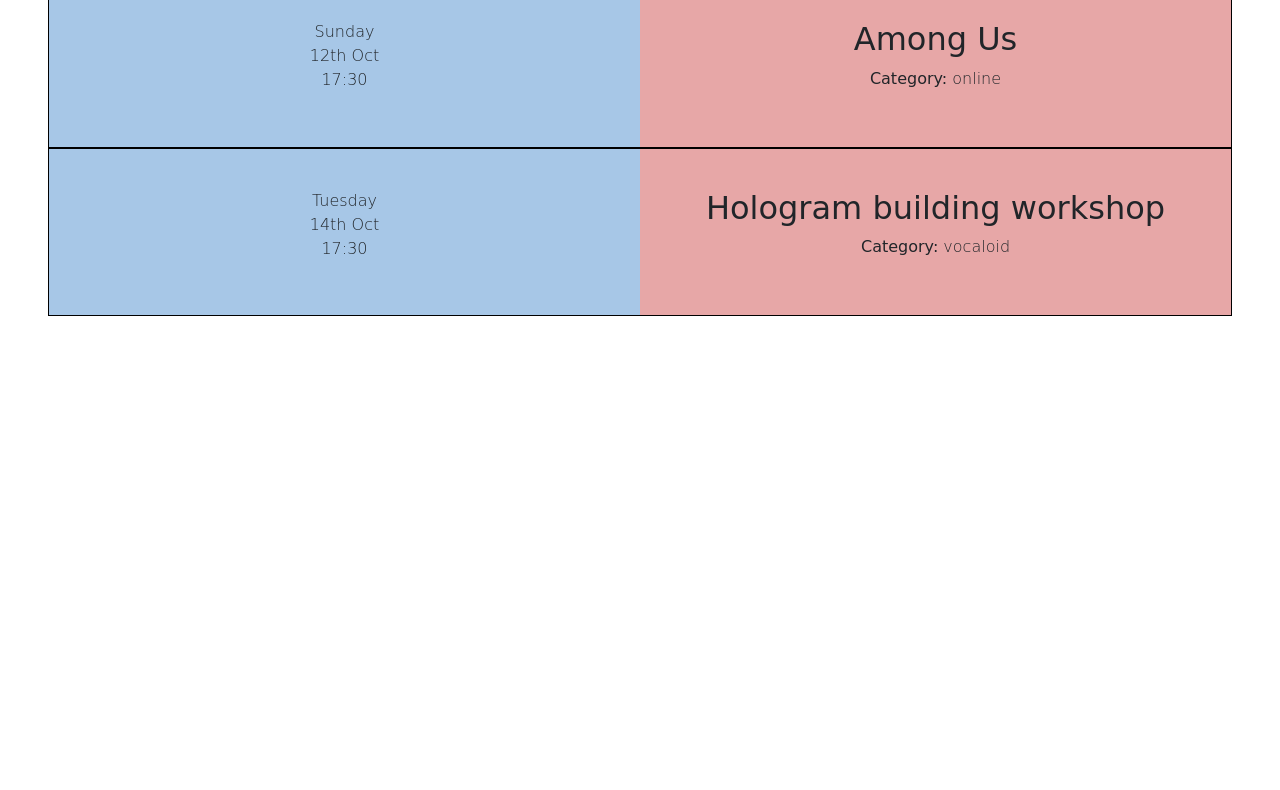
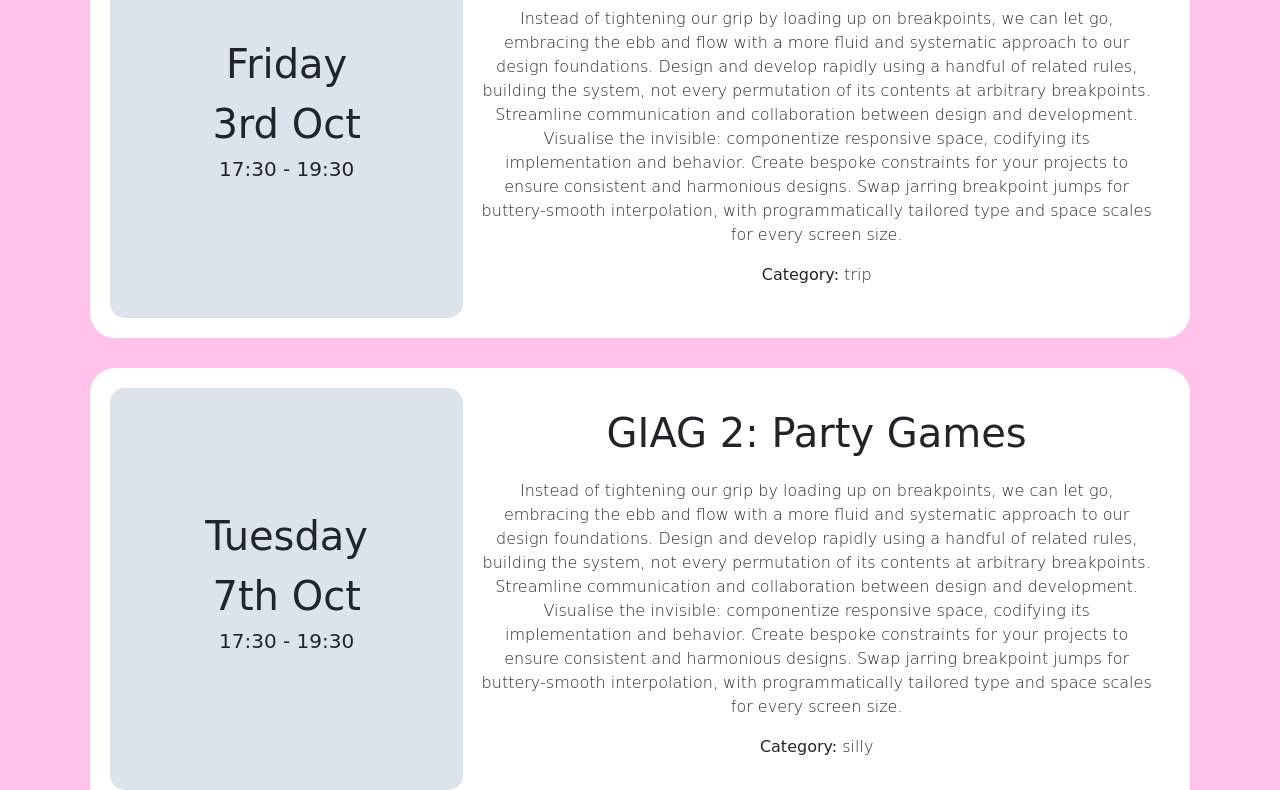
Before and after one commit to jpelling2006/vocasocwebsite, a plain HTML site: page pages/events.html in a window 1280 px wide. Shown: the part 697-1487 px from the top of the page. Before the commit the page ends 1013 px from the top, so only its background shows below. Drawn offline with nearby package versions, Linux system fonts and the light colour scheme; a web font is replaced by a local one.

Commit message:
holy shit i hate css (events looks good now)

```diff
--- a/data/socials.json
+++ b/data/socials.json
@@ -2,30 +2,40 @@
     {
         "title" : "GIAG 1: Quiz",
         "date" : "2025-09-30T18:30:00+01:00",
-        "category" : "vocaloid"
+        "length" : 2,
+        "category" : "vocaloid",
+        "description" : "Instead of tightening our grip by loading up on breakpoints, we can let go, embracing the ebb and flow with a more fluid and systematic approach to our design foundations. Design and develop rapidly using a handful of related rules, building the system, not every permutation of its contents at arbitrary breakpoints. Streamline communication and collaboration between design and development. Visualise the invisible: componentize responsive space, codifying its implementation and behavior. Create bespoke constraints for your projects to ensure consistent and harmonious designs. Swap jarring breakpoint jumps for buttery-smooth interpolation, with programmatically tailored type and space scales for every screen size."
     },
 
     {
         "title" : "Gatekeeper + NQ64",
         "date" : "2025-10-03T18:30:00+01:00",
-        "category" : "trip"
+        "length" : 2,
+        "category" : "trip",
+        "description" : "Instead of tightening our grip by loading up on breakpoints, we can let go, embracing the ebb and flow with a more fluid and systematic approach to our design foundations. Design and develop rapidly using a handful of related rules, building the system, not every permutation of its contents at arbitrary breakpoints. Streamline communication and collaboration between design and development. Visualise the invisible: componentize responsive space, codifying its implementation and behavior. Create bespoke constraints for your projects to ensure consistent and harmonious designs. Swap jarring breakpoint jumps for buttery-smooth interpolation, with programmatically tailored type and space scales for every screen size."
     },
 
     {
         "title" : "GIAG 2: Party Games",
         "date" : "2025-10-07T18:30:00+01:00",
-        "category" : "silly"
+        "length" : 2,
+        "category" : "silly",
+        "description" : "Instead of tightening our grip by loading up on breakpoints, we can let go, embracing the ebb and flow with a more fluid and systematic approach to our design foundations. Design and develop rapidly using a handful of related rules, building the system, not every permutation of its contents at arbitrary breakpoints. Streamline communication and collaboration between design and development. Visualise the invisible: componentize responsive space, codifying its implementation and behavior. Create bespoke constraints for your projects to ensure consistent and harmonious designs. Swap jarring breakpoint jumps for buttery-smooth interpolation, with programmatically tailored type and space scales for every screen size."
     },
 
     {
         "title" : "Among Us",
         "date" : "2025-10-12T18:30:00+01:00",
-        "category" : "online"
+        "length" : 2,
+        "category" : "online",
+        "description" : "Instead of tightening our grip by loading up on breakpoints, we can let go, embracing the ebb and flow with a more fluid and systematic approach to our design foundations. Design and develop rapidly using a handful of related rules, building the system, not every permutation of its contents at arbitrary breakpoints. Streamline communication and collaboration between design and development. Visualise the invisible: componentize responsive space, codifying its implementation and behavior. Create bespoke constraints for your projects to ensure consistent and harmonious designs. Swap jarring breakpoint jumps for buttery-smooth interpolation, with programmatically tailored type and space scales for every screen size."
     },
 
     {
         "title" : "Hologram building workshop",
         "date" : "2025-10-14T18:30:00+01:00",
-        "category" : "vocaloid"
+        "length" : 2,
+        "category" : "vocaloid",
+        "description" : "Instead of tightening our grip by loading up on breakpoints, we can let go, embracing the ebb and flow with a more fluid and systematic approach to our design foundations. Design and develop rapidly using a handful of related rules, building the system, not every permutation of its contents at arbitrary breakpoints. Streamline communication and collaboration between design and development. Visualise the invisible: componentize responsive space, codifying its implementation and behavior. Create bespoke constraints for your projects to ensure consistent and harmonious designs. Swap jarring breakpoint jumps for buttery-smooth interpolation, with programmatically tailored type and space scales for every screen size."
     }
 ]
--- a/pages/css/styles.css
+++ b/pages/css/styles.css
@@ -1,23 +1,4 @@
 @import url('https://fonts.googleapis.com/css2?family=Playpen+Sans:wght@100..800&display=swap');
-
-body {
-    font-family: "Playpen Sans", cursive;
-    font-optical-sizing: auto;
-    font-weight: 300;
-    font-style: normal;
-}
-
-.nav-link {
-    font-weight: 500;
-}
-
-.bold-text {
-    font-weight: 600;
-}
-
-.primary {
-    color: aqua;
-}
 
 
 
@@ -55,6 +36,7 @@ body {
 
     /* Custom pairs */
     --space-s-l: clamp(1.125rem, 0.5625rem + 2.5vw, 2.5rem);
+    --space-3xs-s: clamp(0.3125rem, -0.071rem + 1.7045vw, 1.25rem);
 
     /* @link https://utopia.fyi/grid/calculator?c=360,18,1.2,1240,20,1.25,5,2,&s=0.75|0.5|0.25,1.5|2|3|4|6,s-l&g=s,l,xl,12 */
     --grid-max-width: 77.50rem;
@@ -91,3 +73,52 @@ body {
     --step-0: 1rem;
     }
 }
+
+body {
+    font-family: "Playpen Sans", cursive;
+    font-optical-sizing: auto;
+    font-weight: 300;
+    font-style: normal;
+
+    background-color: rgb(255, 195, 235);
+}
+
+h1 {
+    font-size: var(--step-5);
+}
+
+h2 {
+    font-size: var(--step-4);
+}
+
+h3 {
+    font-size: var(--step-3);
+}
+
+h4 {
+    font-size: var(--step-2);
+}
+
+h5 {
+    font-size: var(--step-1);
+}
+
+h6 {
+    font-size: var(--step-0);
+}
+
+p {
+    font-size: var(--step--1);
+}
+
+.nav-link {
+    font-weight: 500;
+}
+
+.bold-text {
+    font-weight: 600;
+}
+
+.primary {
+    color: aqua;
+}
--- a/pages/events.html
+++ b/pages/events.html
@@ -13,43 +13,57 @@
 
         <title> - Cardiff Vocaloid Society</title>
     </head>
+
     <style>
-        .date-box {
-            background-color: #a7c7e7;  /* Light pastel blue */
-            text-align: center;         /* Center the text */
-            padding: var(--space-s-l);
+        .calendar {
 
         }
 
-        .event-box {
-            background-color: #e7a7a7;  /* Light pastel blue */
-            text-align: center;         /* Center the text */
-            padding: var(--space-s-l);
+        .row-box {
+            background-color: #ffffff;
+            height: 42vw - clamp(0vw, 20vw, 42vw);
+            border-radius: 25px;
+            padding: var(--space-3xs-s);
+            margin: var(--space-s-m);
         }
 
-        .row-box {
-            border: 1px solid black;
+        .date-box {
+            display: grid;
+            text-align: center;
+            place-items: center;
+
+            background-color: #dce3eb;
+            border-radius: calc(25px - var(--space-3xs-2xs));
+        }
+
+        .event-box {
+
+            text-align: center;
+            padding: var(--space-2xs-xs);
         }
     </style>
 
     <body>
         <h1 style="font-size:var(--step-4);">Events</h1>
 
+        <br>
 
-        <div class="container">
-            <div class="row">
-              <div class="col">
-                <h1 style="font-size: var(--step--2); margin-bottom: var(--space-s);">Responsive Title</h1>
-                <p style="font-size: var(--step-0); margin-bottom: var(--space-xs);">Lorem ipsum dolor sit amet, consectetur adipiscing elit.</p>
-              </div>
-            </div>
-          </div>
+        <div class="calendar">
+        <div class="container" id="eventsList">
+            <!-- Events will be displayed here -->
+        </div>
+        </div>
+
 
         <br>
 
-        <div class="container" id="eventList">
-            <!-- Events will be displayed here -->
-        </div>
+        <h1>h1</h1>
+        <h2>h2</h2>
+        <h3>h3</h3>
+        <h4>h4</h4>
+        <h5>h5</h5>
+        <h6>h6</h6>
+        <p>p</p>
 
         <script>
             // Function to get the ordinal suffix
@@ -63,12 +77,17 @@
                 }
             }
 
+            function addHours(date, hours) {
+                date.setHours(date.getHours() + hours);
+                return date;
+            }
+
             // Fetch the JSON file using fetch API
             fetch('../data/socials.json')
                 .then(response => response.json())  // Parse the JSON response
                 .then(events => {
                     // Loop through the events and display each one
-                    const eventListContainer = document.getElementById('eventList');
+                    const eventsListContainer = document.getElementById('eventsList');
                     events.forEach(event => {
                         // Convert date to more readable formats
                         const eventDate = new Date(event.date);
@@ -76,42 +95,51 @@
                         const eventDayNumber = eventDate.getDate() + getOrdinalSuffix(eventDate.getDate());
                         const eventMonth = eventDate.toLocaleString('en-GB', { month: 'short' });
                         const eventTime = eventDate.toLocaleTimeString('en-GB', { hour12: false, hour: '2-digit', minute: '2-digit' });
+                        const eventEndTime = addHours(eventDate, event.length).toLocaleTimeString('en-GB', { hour12: false, hour: '2-digit', minute: '2-digit' });
 
 
                         // Create new divs for each event
                         const dateDiv = document.createElement('div');
-                        dateDiv.classList.add('date-box', 'col');
+                        dateDiv.classList.add('date-box', 'col-4');
 
                         const eventDiv = document.createElement('div');
-                        eventDiv.classList.add('event-box', 'col');
+                        eventDiv.classList.add('event-box', 'col-8');
 
                         // Add details to the divs
                         dateDiv.innerHTML = `
-                            ${eventDayName}
-                            <br>
-                            ${eventDayNumber} ${eventMonth}
-                            <br>
-                            ${eventTime}
+                            <p>
+                                <b style="font-size: var(--space-s-l);">${eventDayName}</b>
+                                <br>
+                                <b style="font-size: var(--space-s-l);">${eventDayNumber} ${eventMonth}</b>
+                                <br>
+                                <b style="font-size: var(--space-xs-s);">${eventTime} - ${eventEndTime}</b>
+                            </p>
                         `;
 
                         eventDiv.innerHTML = `
-                            <h2>${event.title}</h2>
+                        <p>
+                            <b style="font-size: var(--space-s-l);">${event.title}</b>
+                            <p>${event.description}</p>
                             <p><strong>Category:</strong> ${event.category}</p>
+                        </p>
                         `;
 
+                        // Create a div for the row
+                        const rowDiv = document.createElement('div');
+                        rowDiv.classList.add('row-box', 'row', 'row-cols-6');
 
-                        const rowDiv = document.createElement('div');
-                        rowDiv.classList.add('row-box', 'row', 'row-cols-2');
-
-                        // Append the divs to the event list container
+                        // Append the divs to the row
                         rowDiv.appendChild(dateDiv);
                         rowDiv.appendChild(eventDiv);
 
-                        eventListContainer.appendChild(rowDiv);
+                        // Append the row to the events container
+                        eventsListContainer.appendChild(rowDiv);
                     });
                 })
                 .catch(error => console.error('Error loading JSON:', error));
         </script>
+
+
 
 
         <!-- scripts required for bootstrap -->
```
Lines whose indentation alone changed are shown as unchanged.
